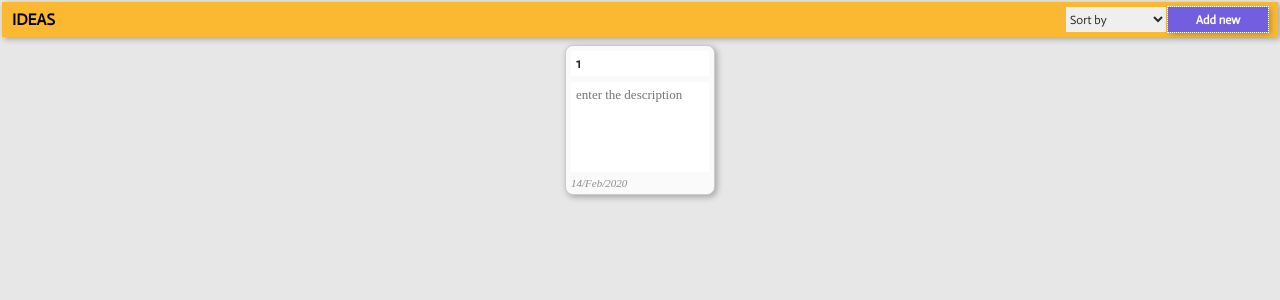
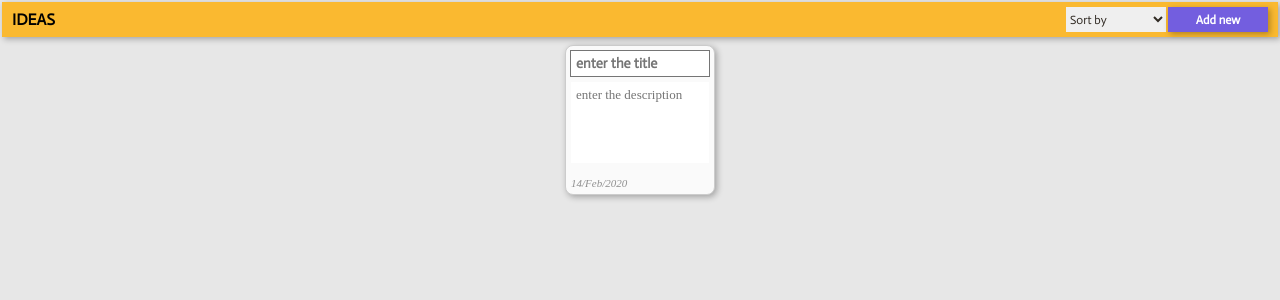
Before and after one commit to jehanzaibawan/memoboard, a React (Create React App) app: page / in a window 1280 px wide. Both pictures are taken after a click on the button "Add new". Shown: the top 300 px of the page. Built offline with nearby package versions, Linux system fonts and the light colour scheme; a web font is replaced by a local one.

Commit message:
add sorting, counter and other functionalites

```diff
--- a/package.json
+++ b/package.json
@@ -7,9 +7,11 @@
     "@testing-library/react": "^9.3.2",
     "@testing-library/user-event": "^7.1.2",
     "@types/jest": "^24.0.0",
+    "@types/lodash": "^4.14.149",
     "@types/node": "^12.0.0",
     "@types/react": "^16.9.19",
     "@types/react-dom": "^16.9.0",
+    "lodash": "^4.17.15",
     "react": "^16.12.0",
     "react-dom": "^16.12.0",
     "react-scripts": "3.3.1",
--- a/src/APIs/fakeAPI.ts
+++ b/src/APIs/fakeAPI.ts
@@ -27,19 +27,31 @@ const postIdea = (): boolean => {
   return true;
 };
 
-const updateIdea = (): boolean => {
+const updateIdea = (id: number, field: string, newValue: string): boolean => {
+  const existingData: Array<Idea> = getData();
+
+  const updateIndex = existingData.findIndex((data: Idea) => {
+    return data.id === id;
+  });
+
+  if (field === 'text') existingData[updateIndex].title = newValue;
+  if (field === 'textarea') existingData[updateIndex].body = newValue;
+
+  storeData(existingData);
+
   return true;
 };
 
 const deleteIdea = (id: number): boolean => {
   const existingData: Array<Idea> = getData();
-  const x = existingData.findIndex((data: Idea) => {
+
+  const deleteIndex = existingData.findIndex((data: Idea) => {
     return data.id === id;
   });
-  console.log(x);
-  existingData.splice(x, 1);
+
+  existingData.splice(deleteIndex, 1);
+
   storeData(existingData);
-
   return true;
 };
 
--- a/src/components/Dropdown.tsx
+++ b/src/components/Dropdown.tsx
@@ -10,7 +10,8 @@ const dropDownPropTypes = {
       label: PropTypes.string
     })
   ),
-  size: PropTypes.oneOf(['small', 'medium', 'large'])
+  size: PropTypes.oneOf(['small', 'medium', 'large']),
+  onChange: PropTypes.any,
 };
 
 const dropDownDefaultProps = {
@@ -44,9 +45,9 @@ const DropdownComponent = Styled.select<DropDownPropTypes>(
 const Dropdown: React.FC<DropDownPropTypes> = (
   props: DropDownPropTypes
 ): ReactElement<DropDownPropTypes> => {
-  const { label, options } = props;
+  const { label, options, onChange } = props;
   return (
-    <DropdownComponent>
+    <DropdownComponent onChange={onChange}>
       <option value="default">{label}</option>
       {options!.map((option, index) => (
         <option key={`dropdownOpt-${index}`} value={option!.value}>
--- a/src/components/EditableCard.tsx
+++ b/src/components/EditableCard.tsx
@@ -1,4 +1,4 @@
-import React, { ReactElement, useState } from 'react';
+import React, { ReactElement, useState, useEffect, useRef } from 'react';
 import PropTypes from 'prop-types';
 import Styled, { css } from 'styled-components';
 
@@ -8,14 +8,17 @@ const cardPropTypes = {
   title: PropTypes.any,
   content: PropTypes.any,
   footer: PropTypes.string,
-  dropShadow: PropTypes.bool
+  dropShadow: PropTypes.bool,
+  onBlur: PropTypes.any,
+  setFocus: PropTypes.bool
 };
 
 const cardDefaultProps = {
   title: 'Title',
   content: 'Content',
   footer: 'Footer',
-  dropShadow: false
+  dropShadow: false,
+  setFocus: false
 };
 
 type CardPropTypes = PropTypes.InferProps<typeof cardPropTypes>;
@@ -49,7 +52,7 @@ const CardHeader = Styled.input`
 `;
 
 const CardContent = Styled.textarea`
-  height: 80px;
+  height: 71px;
   padding: 5px;
   font-family: 'Gothic_A1';
   font-size: 13px;
@@ -59,7 +62,21 @@ const CardContent = Styled.textarea`
   border: none;
   :focus {
       outline: thin solid #757575;
+
+      + .counter {
+        display: flex;
+      }
   }
+`;
+
+const Counter = Styled.div`
+  display: none;
+  width: 100%;
+  height: 12px;
+  font-family: 'Gothic_A1';
+  font-size: 9px;
+  color: #4b4847;
+  justify-content: flex-end;
 `;
 
 const CardFooter = Styled.div`
@@ -77,13 +94,35 @@ const CardFooter = Styled.div`
 const EditableCard: React.FC<CardPropTypes> = (
   props: CardPropTypes
 ): ReactElement<CardPropTypes> => {
-  const { width, height, dropShadow, title, content, footer } = props;
-  const [headerText, setHeaderText] = useState(title);
-  const [contetText, setContetText] = useState(content);
+  const {
+    width,
+    height,
+    dropShadow,
+    title,
+    content,
+    footer,
+    onBlur,
+    setFocus
+  } = props;
+
+  const [headerText, setHeaderText] = useState('');
+  const [contetText, setContetText] = useState('');
+  const [counter, setCounter] = useState(0);
+
+  const inputEl = useRef<any>(null);
+
+  useEffect(() => {
+    setHeaderText(title);
+    setContetText(content);
+    setCounter(content.length);
+
+    if (setFocus) inputEl!.current.focus();
+  }, [props]); // eslint-disable-line
 
   return (
     <CardWrapper width={width} height={height} dropShadow={dropShadow}>
       <CardHeader
+        ref={inputEl}
         type="text"
         value={headerText}
         onChange={(event): void => {
@@ -91,15 +130,22 @@ const EditableCard: React.FC<CardPropTypes> = (
         }}
         placeholder="enter the title"
         maxLength={15}
+        onBlur={onBlur}
       />
       <CardContent
         value={contetText}
         onChange={(event): void => {
-          setContetText(event.target.value);
+          const target = event.target;
+          setContetText(target.value);
+          setCounter(target.value.length);
         }}
         placeholder="enter the description"
         maxLength={15}
+        onBlur={onBlur}
       />
+      {counter < 15 && (
+        <Counter className="counter">Remaining chars {15 - counter}</Counter>
+      )}
       <CardFooter>{footer}</CardFooter>
     </CardWrapper>
   );
--- a/src/pages/Ideas.tsx
+++ b/src/pages/Ideas.tsx
@@ -6,8 +6,9 @@ import Dropdown from '../components/Dropdown';
 import Button from '../components/Button';
 import EditableCard from '../components/EditableCard';
 import ClickableIcon from '../components/ClickableIcon';
-import { getIdeas, postIdea, deleteIdea } from '../APIs/fakeAPI';
+import { getIdeas, postIdea, updateIdea, deleteIdea } from '../APIs/fakeAPI';
 import { Idea } from '../shared/interfaces';
+import _ from 'lodash';
 
 const Wrapper = Styled.div`
   display: flex;
@@ -41,11 +42,13 @@ const SubWrapper = Styled.div`
 
 const Ideas = (): ReactElement => {
   const [ideas, setIdeas] = useState<Array<Idea>>([]);
+  const [newRectFlag, setNewRectFlag] = useState<boolean>(false);
+  const [sortBy, setSortBy] = useState('default');
 
   useEffect(() => {
     const ideas: Array<Idea> = getIdeas();
     setIdeas(ideas);
-  }, []);
+  }, [newRectFlag]);
 
   const sortingOptions = [
     {
@@ -64,13 +67,25 @@ const Ideas = (): ReactElement => {
         title="Ideas"
         rightSection={
           <>
-            <Dropdown label="Sort by" size="small" options={sortingOptions} />
+            <Dropdown
+              label="Sort by"
+              size="small"
+              options={sortingOptions}
+              onChange={(e: any) => {
+                setNewRectFlag(false);
+                const value = e.target.value;
+                if (value === 'title') setSortBy('title');
+                else if (value === 'created_date') setSortBy('created_date');
+                else setSortBy('default');
+              }}
+            />
             <Divider width="2px" />
             <Button
               size="small"
               isPrimary
               onClick={(): void => {
                 postIdea();
+                setNewRectFlag(true);
                 setIdeas(getIdeas());
               }}
             >
@@ -82,7 +97,47 @@ const Ideas = (): ReactElement => {
       />
       <Divider height="35px" />
       <CardContainer>
-        {ideas.map((value: Idea, index) => (
+        {(() => {
+          if (newRectFlag) {
+            const latestRec: Idea = ideas[ideas.length - 1];
+            const composed = (
+              <SubWrapper>
+                <ClickableIcon
+                  content="\e9ad"
+                  onClick={(): void => {
+                    deleteIdea(latestRec.id);
+                    setNewRectFlag(false);
+                  }}
+                />
+                <EditableCard
+                  width="150px"
+                  height="150px"
+                  dropShadow
+                  title={latestRec.title}
+                  content={latestRec.body}
+                  footer={latestRec.createdDate}
+                  onBlur={(e: any) => {
+                    updateIdea(latestRec.id, e.target.type, e.target.value);
+                    // setIdeas(getIdeas()); // not necessary to call it here
+                  }}
+                  setFocus
+                />
+              </SubWrapper>
+            );
+
+            ideas.splice(ideas.length - 1, 1);
+
+            return composed;
+          }
+        })()}
+
+        {(() => {
+          const sortedIdeas = _.sortBy(ideas, o => {
+            if (sortBy === 'title') return o.title;
+            else if (sortBy === 'created_date') return o.createdDate;
+            return o.id;
+          });
+          return sortedIdeas.map((value: Idea, index) => (
             <SubWrapper key={`editableCard-${index}`}>
               <ClickableIcon
                 content="\e9ad"
@@ -95,12 +150,17 @@ const Ideas = (): ReactElement => {
                 width="150px"
                 height="150px"
                 dropShadow
-              title={value.id}
+                title={value.title}
                 content={value.body}
                 footer={value.createdDate}
+                onBlur={(e: any) => {
+                  updateIdea(value.id, e.target.type, e.target.value);
+                  // setIdeas(getIdeas()); // not necessary to call it here
+                }}
               />
             </SubWrapper>
-        ))}
+          ));
+        })()}
       </CardContainer>
     </Wrapper>
   );
```
Also changed, not shown: .eslintrc.json, 1 other file (tests, documents, lock files or other folders). Lines whose indentation alone changed are shown as unchanged.
